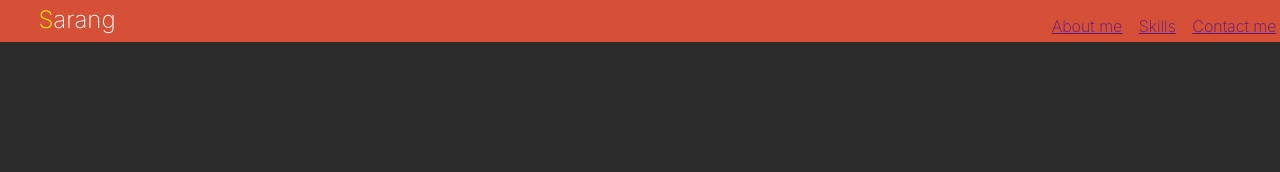
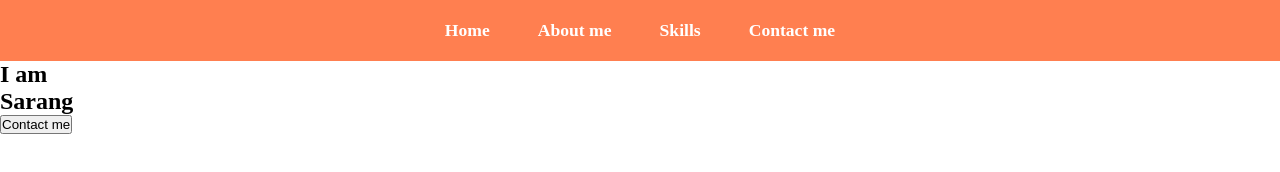
Before and after one commit to SarangT123/portfolio, a plain HTML site: page index.html in a window 1280 px wide. Drawn offline with Linux system fonts and the light colour scheme.

Commit message:
changed up design and added navbar

```diff
--- a/index.html
+++ b/index.html
@@ -5,24 +5,24 @@
     <meta http-equiv="X-UA-Compatible" content="IE=edge">
     <meta name="viewport" content="width=device-width, initial-scale=1.0">
     <link rel="stylesheet" href="style.css">
-    <title>Document</title>
+    <title>Sarang</title>
 </head>
 <body>
     <header>
         <nav class="navbar">
-            <div class="logo">
-                <a href="">
-                    <span>S</span>arang
-                </a>
-            </div>
-            <div class="right">
-                <ul>
-                    <li class="nav"><a href="" class="items">About me</a></li>
-                    <li class="nav"><a href="" class="items">Skills</a></li>
-                    <li class="nav"><a href="" class="items">Contact me</a></li>
-                </ul>
-            </div>
+            <ul>
+                <li><a href="">Home</a></li>
+                <li><a href="">About me</a></li>
+                <li><a href="">Skills</a></li>
+                <li><a href="">Contact me</a></li>
+            </ul>
         </nav>
     </header>
+    <section id="home">
+        <div class="main">
+            <h1 class="heading">I am <br> Sarang</h1>
+            <button class="btn">Contact me</button>
+        </div>
+    </section>
 </body>
 </html>
--- a/style.css
+++ b/style.css
@@ -1,38 +1,47 @@
-@import url("https://fonts.googleapis.com/css2?family=Inter:wght@200&display=swap");
+*{
+    margin: 0;
+    padding: 0;
+    box-sizing: border-box;
+}
 
-body {
-  background-color: rgb(44, 44, 44);
-  font-family: "Inter", sans-serif;
-  color: white;
-  padding: 0%;
-  margin: 0%;
+/* navbar */
+
+.navbar{
+    display: flex;
+    justify-content: center;
+    background-color: coral;
 }
-nav {
-  background-color: rgba(255, 88, 58, 0.803);
-  height: 2.6em;
-  display: inline-flex;
-  width: 100%;
+.navbar ul{
+    display: flex;
+    list-style: none;
+    margin: 20px 0;
 }
-.logo {
-  margin-top: 0.4%;
-  margin-left: 3%;
+
+.navbar ul li{
+    font-family: century;
+    font-size: 1.1rem;
+    font-weight: bold;
+    margin: 0 1rem 0 1rem;
 }
-.logo span {
-  color: yellow;
+
+.navbar ul li a{
+    text-decoration: none;
+    color: white;
+    padding: 8px;
+    transition: all .5s ease;
 }
-.logo a {
-  color: white;
-  text-decoration: none;
-  font-size: 150%;
+
+.navbar ul li a:hover{
+    background-color: #ffff;
+    color: black;
+    box-shadow: 0 0 10px white;
+    border-radius: 30%;
 }
-ul {
-  list-style-type: none;
-  width: 100%;
+
+
+/* Home sector */
+
+#home{
+    display: flex;
+    flex-direction: column;
 }
-li {
-  display: inline-flex;
-  margin-right: 5%;
-}
-.right {
-  margin-left: 70vw;
-}
```
